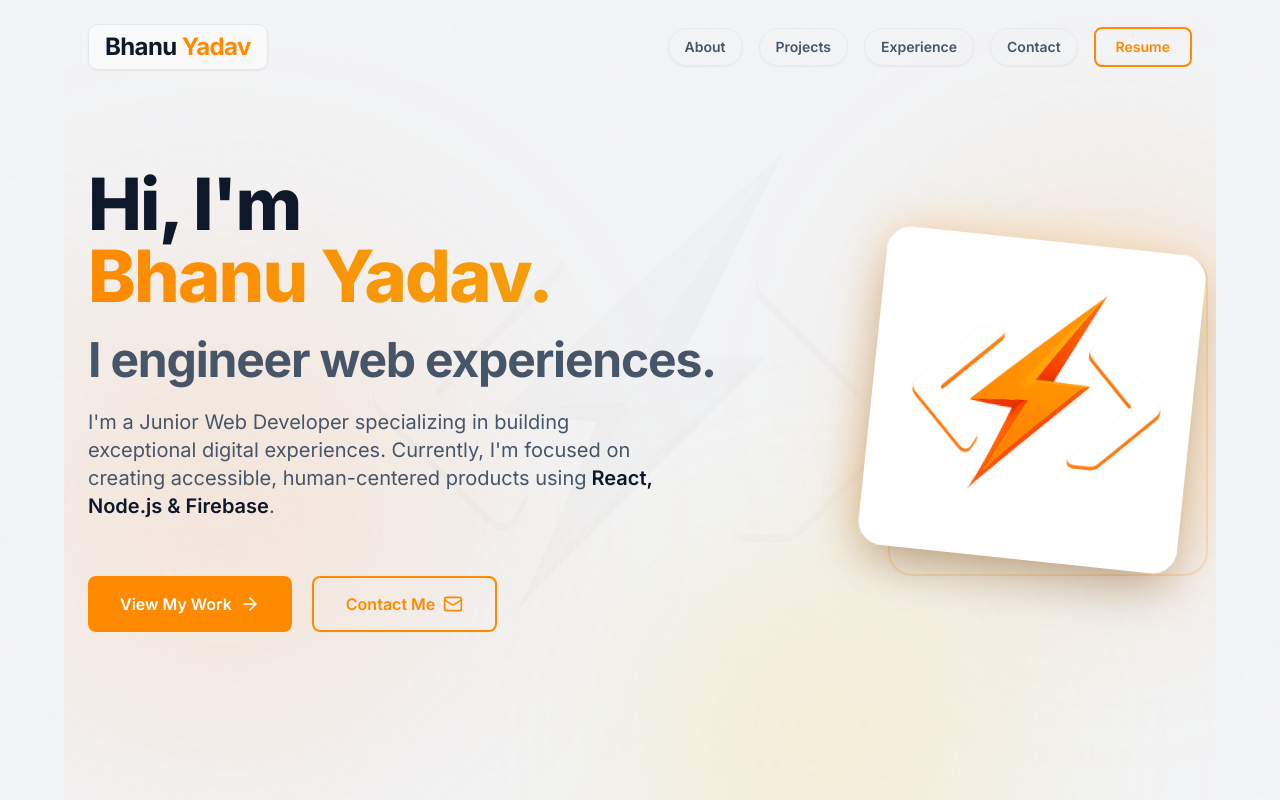
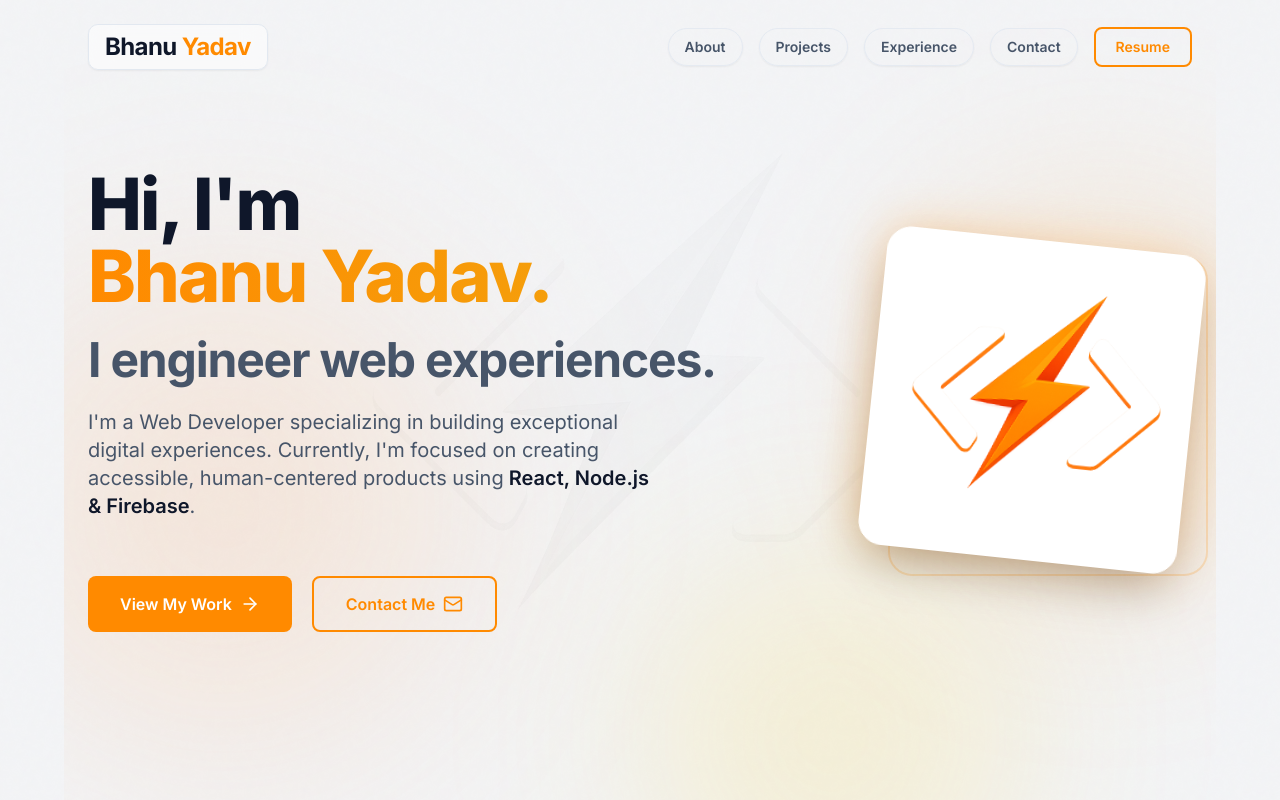
Before and after one commit to dev-bhanuyadav/portfolio, a React (Vite) app: page / in a window 1280 px wide. Shown: the top 800 px of the page. Built offline with nearby package versions, Linux system fonts and the light colour scheme.

Commit message:
Update: Removed 'Junior' from the professional title

```diff
--- a/src/components/Hero.jsx
+++ b/src/components/Hero.jsx
@@ -25,7 +25,7 @@ const Hero = () => {
           </h2>
 
           <p className="text-slate-600 max-w-xl mx-auto lg:mx-0 text-lg md:text-xl mt-6 leading-relaxed">
-            I'm a Junior Web Developer specializing in building exceptional digital experiences.
+            I'm a Web Developer specializing in building exceptional digital experiences.
             Currently, I'm focused on creating accessible, human-centered products using
             <span className="text-slate-900 font-semibold"> React, Node.js & Firebase</span>.
           </p>
```
